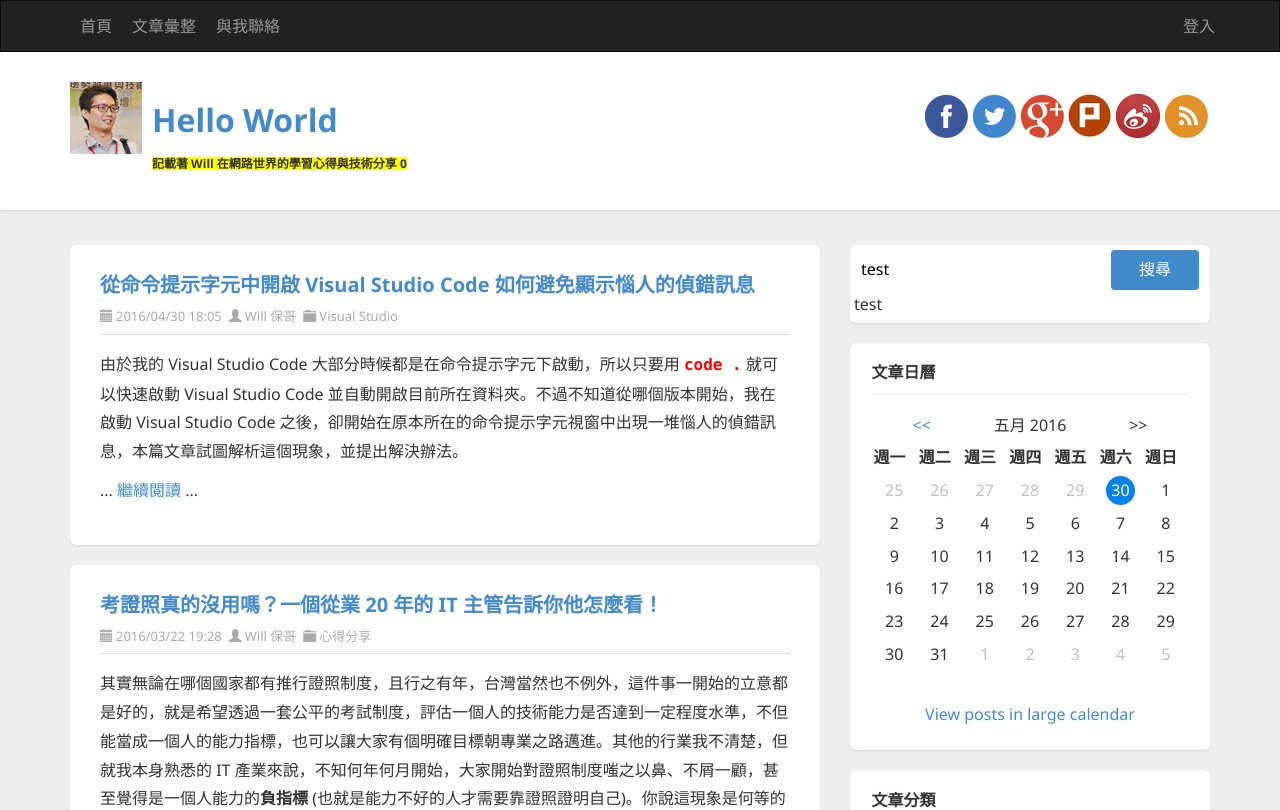
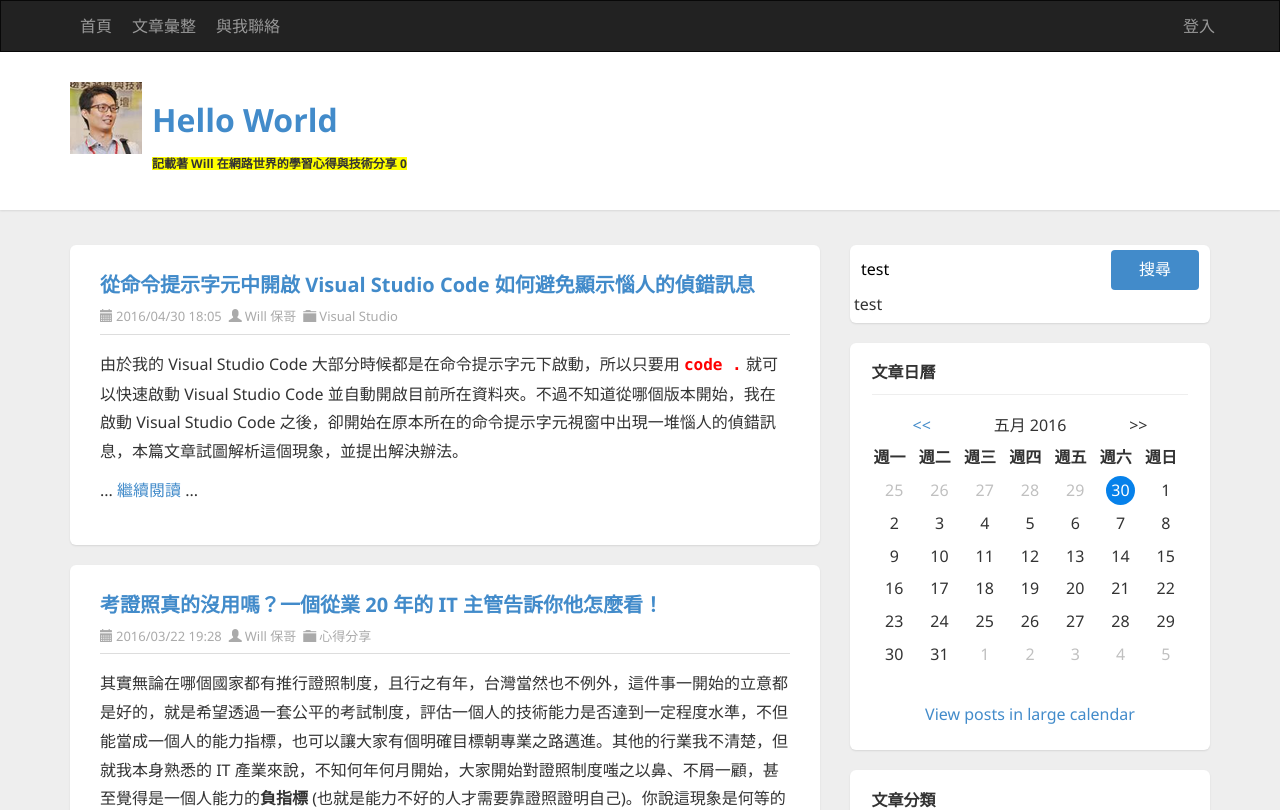
Before and after one commit to coolrare/CTBCAngular4Demo, an Angular app: page / in a window 1280 px wide. Shown: the top 810 px of the page. Built offline with nearby package versions, Linux system fonts and the light colour scheme.

Commit message:
示範 *ngIf 結構型指令的用法

```diff
--- a/src/app/header/header.component.html
+++ b/src/app/header/header.component.html
@@ -36,7 +36,7 @@
                 <h3 [class.highlight]="isHighlight()" [style.font-size]="(12+counter)+'px'">記載著 Will 在網路世界的學習心得與技術分享 {{ counter }}</h3>
             </div>
 
-            <div id="social-icons" class="pull-right social-icon">
+            <div *ngIf="counter % 2" id="social-icons" class="pull-right social-icon">
                 <a href="https://www.facebook.com/will.fans" title="Will 保哥的技術交流中心" target="_blank">
                     <img src="/assets/images/facebook.png">
                 </a>
```
